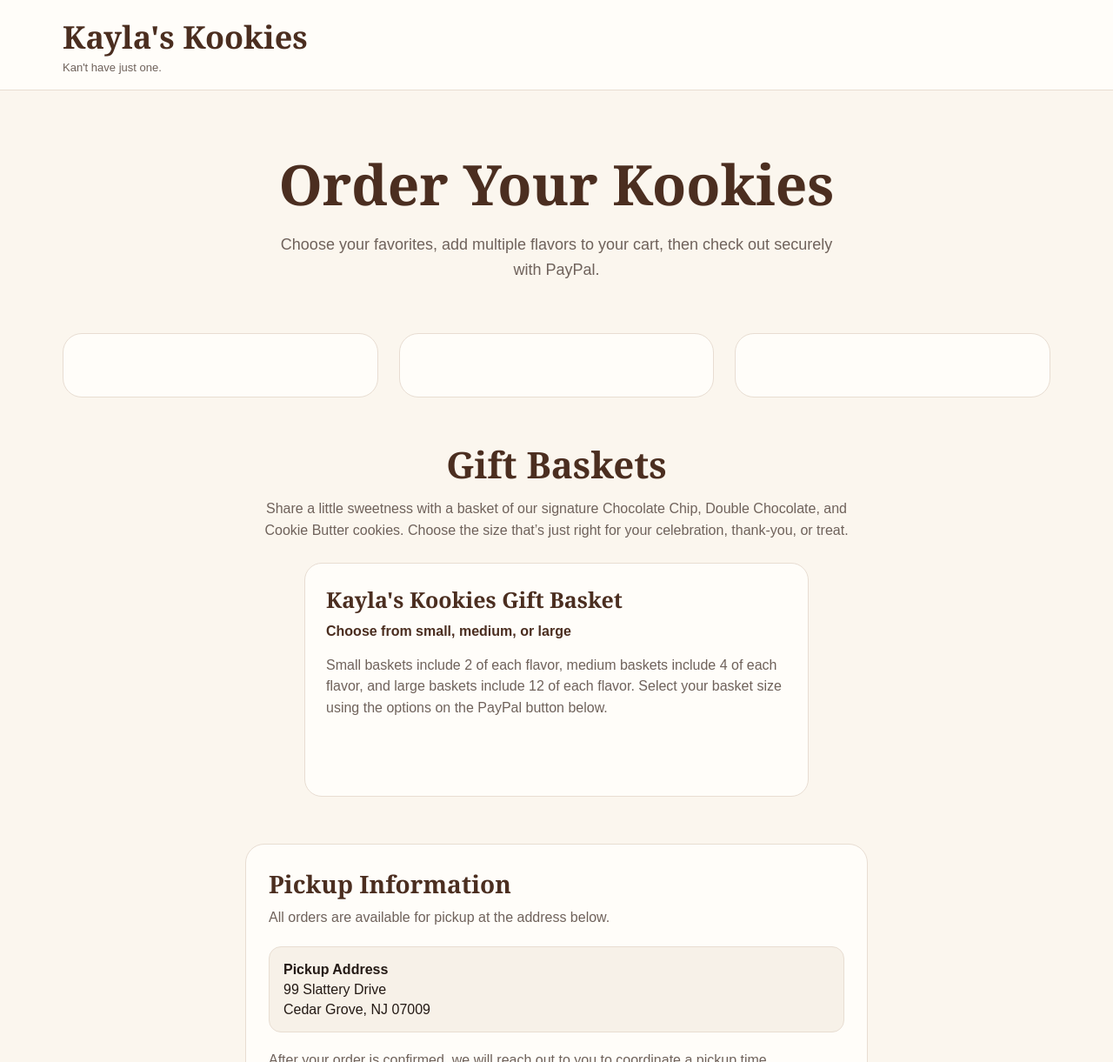
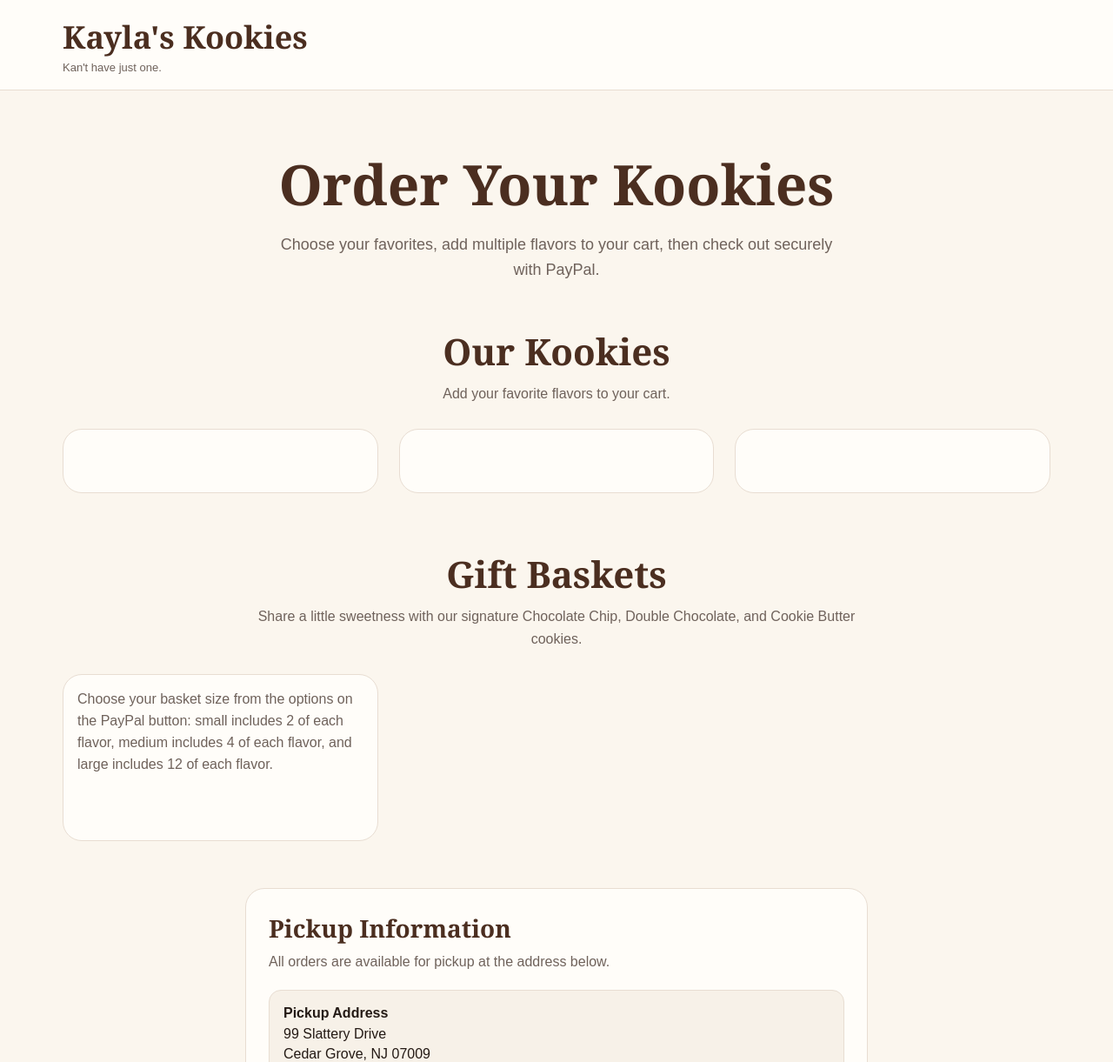
Before and after one commit to kayla786/Kaylas-Kookies-Store, a plain HTML site: page index.html in a window 1280 px wide. Shown: the top 1221 px of the page at 87% size. Drawn offline with Linux system fonts and the light colour scheme; a script that the page names is missing.

Commit message:
Update index.html

```diff
--- a/index.html
+++ b/index.html
@@ -84,6 +84,26 @@
       line-height: 1.6;
     }
 
+    .section-heading {
+      max-width: 760px;
+      margin: 0 auto;
+      padding: 20px 22px 0;
+      text-align: center;
+    }
+
+    .section-heading h2 {
+      margin: 0 0 8px;
+      color: var(--brown);
+      font-family: Georgia, serif;
+      font-size: clamp(30px, 5vw, 42px);
+    }
+
+    .section-heading p {
+      margin: 0;
+      color: var(--muted);
+      line-height: 1.6;
+    }
+
     .grid {
       max-width: 1180px;
       margin: 0 auto;
@@ -111,7 +131,6 @@
 
     .paypal-slot {
       min-height: 48px;
-      margin-top: 0;
     }
 
     .paypal-only-card {
@@ -121,54 +140,25 @@
     .gift-section {
       max-width: 1180px;
       margin: 0 auto;
-      padding: 4px 22px 54px;
+      padding: 0 22px 54px;
     }
 
-    .gift-heading {
-      max-width: 700px;
-      margin: 0 auto 24px;
-      text-align: center;
-    }
-
-    .gift-heading h2 {
-      margin: 0 0 10px;
-      color: var(--brown);
-      font-family: Georgia, serif;
-      font-size: clamp(30px, 5vw, 42px);
-    }
-
-    .gift-heading p {
-      margin: 0;
-      color: var(--muted);
-      line-height: 1.6;
+    .gift-grid {
+      display: grid;
+      grid-template-columns: repeat(3, 1fr);
+      gap: 24px;
+      margin-top: 28px;
     }
 
     .gift-card {
-      max-width: 580px;
-      margin: 0 auto;
-      padding: 24px;
-      border: 1px solid var(--line);
-      border-radius: 20px;
-      background: var(--paper);
+      max-width: 100%;
     }
 
-    .gift-card h3 {
-      margin: 0 0 8px;
-      color: var(--brown);
-      font-family: Georgia, serif;
-      font-size: 25px;
-    }
-
-    .gift-card p {
-      margin: 0 0 16px;
+    .gift-description {
+      margin: 0;
+      padding: 4px 4px 14px;
       color: var(--muted);
       line-height: 1.55;
-    }
-
-    .gift-card .gift-count {
-      margin-bottom: 14px;
-      color: var(--brown);
-      font-weight: 700;
     }
 
     .pickup-wrap {
@@ -230,9 +220,12 @@
     }
 
     @media (max-width: 850px) {
-      .grid {
+      .grid,
+      .gift-grid {
         max-width: 580px;
         grid-template-columns: 1fr;
+        margin-right: auto;
+        margin-left: auto;
       }
 
       .nav {
@@ -258,7 +251,6 @@
 </head>
 
 <body>
-
   <header>
     <div class="nav">
       <div>
@@ -282,7 +274,13 @@
       </p>
     </section>
 
-    <section class="grid" aria-label="Cookie flavors">
+    <section aria-label="Cookie flavors">
+      <div class="section-heading">
+        <h2>Our Kookies</h2>
+        <p>Add your favorite flavors to your cart.</p>
+      </div>
+
+      <div class="grid">
         <article class="card paypal-only-card">
           <div class="content">
             <div class="paypal-slot">
@@ -309,34 +307,34 @@
             </div>
           </div>
         </article>
+      </div>
     </section>
 
     <section class="gift-section" aria-labelledby="giftHeading">
-      <div class="gift-heading">
+      <div class="section-heading">
         <h2 id="giftHeading">Gift Baskets</h2>
         <p>
-          Share a little sweetness with a basket of our signature Chocolate Chip,
-          Double Chocolate, and Cookie Butter cookies. Choose the size that’s just
-          right for your celebration, thank-you, or treat.
+          Share a little sweetness with our signature Chocolate Chip,
+          Double Chocolate, and Cookie Butter cookies.
         </p>
       </div>
 
-      <article class="gift-card">
-        <h3>Kayla's Kookies Gift Basket</h3>
-        <p class="gift-count">
-          Choose from small, medium, or large
-        </p>
-        <p>
-          Small baskets include 2 of each flavor, medium baskets include 4 of
-          each flavor, and large baskets include 12 of each flavor. Select your
-          basket size using the options on the PayPal button below.
+      <div class="gift-grid">
+        <article class="card gift-card paypal-only-card">
+          <div class="content">
+            <p class="gift-description">
+              Choose your basket size from the options on the PayPal button:
+              small includes 2 of each flavor, medium includes 4 of each flavor,
+              and large includes 12 of each flavor.
             </p>
 
             <div class="paypal-slot">
               <paypal-add-to-cart-button data-id="ZPNVMTBEYMAFQ"></paypal-add-to-cart-button>
               <script>cartPaypal.AddToCart({ id: "ZPNVMTBEYMAFQ" })</script>
             </div>
+          </div>
         </article>
+      </div>
     </section>
 
     <section class="pickup-wrap" aria-labelledby="pickupHeading">
@@ -374,6 +372,5 @@
   </main>
 
   <footer>© 2026 Kayla's Kookies · Cedar Grove, New Jersey</footer>
-
 </body>
 </html>
```
Lines whose indentation alone changed are shown as unchanged.
